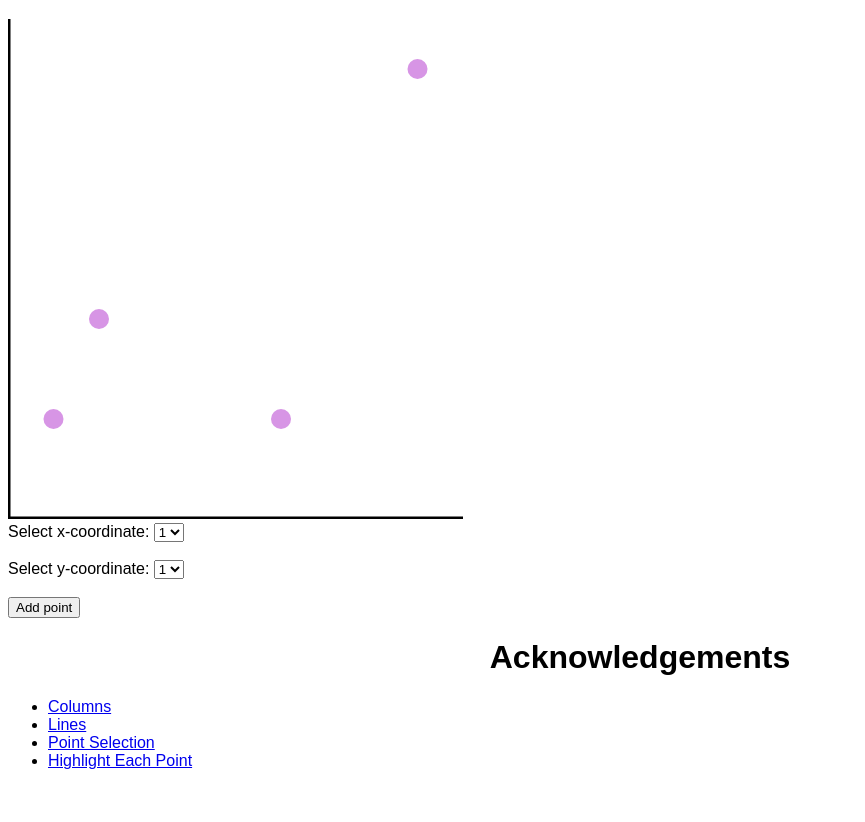
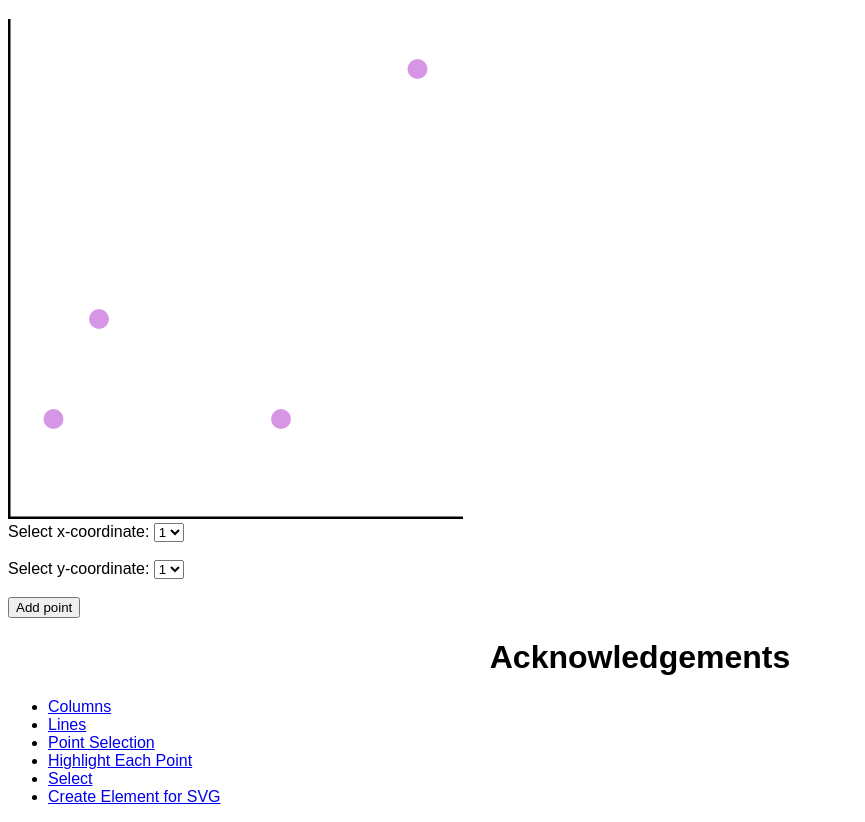
Before and after one commit to DS4200-S23-Class/hw-04-mccarthy-norman-hw4, a plain HTML site: page index.html in a window 1280 px wide. Shown: the part 61-883 px from the top of the page, without its empty margins (0-865 px from the left). Before the commit the page ends 847 px from the top, so only its background shows below. Drawn offline with Linux system fonts and the light colour scheme.

Commit message:
Add sources

```diff
--- a/index.html
+++ b/index.html
@@ -69,7 +69,12 @@
             <li>
                 <a href="https://stackoverflow.com/questions/56763768/is-there-any-way-to-add-an-event-listener-to-a-class">Highlight Each Point</a>
             </li>
-            <!-- https://www.w3schools.com/tags/tryit.asp?filename=tryhtml_select -->
+            <li>
+                <a href="https://www.w3schools.com/tags/tryit.asp?filename=tryhtml_select">Select</a>
+            </li>
+            <li>
+                <a href="https://webhint.io/docs/user-guide/hints/hint-create-element-svg/">Create Element for SVG</a>
+            </li>
         </ul>
     </div>
     <script src="main.js"></script>
```
